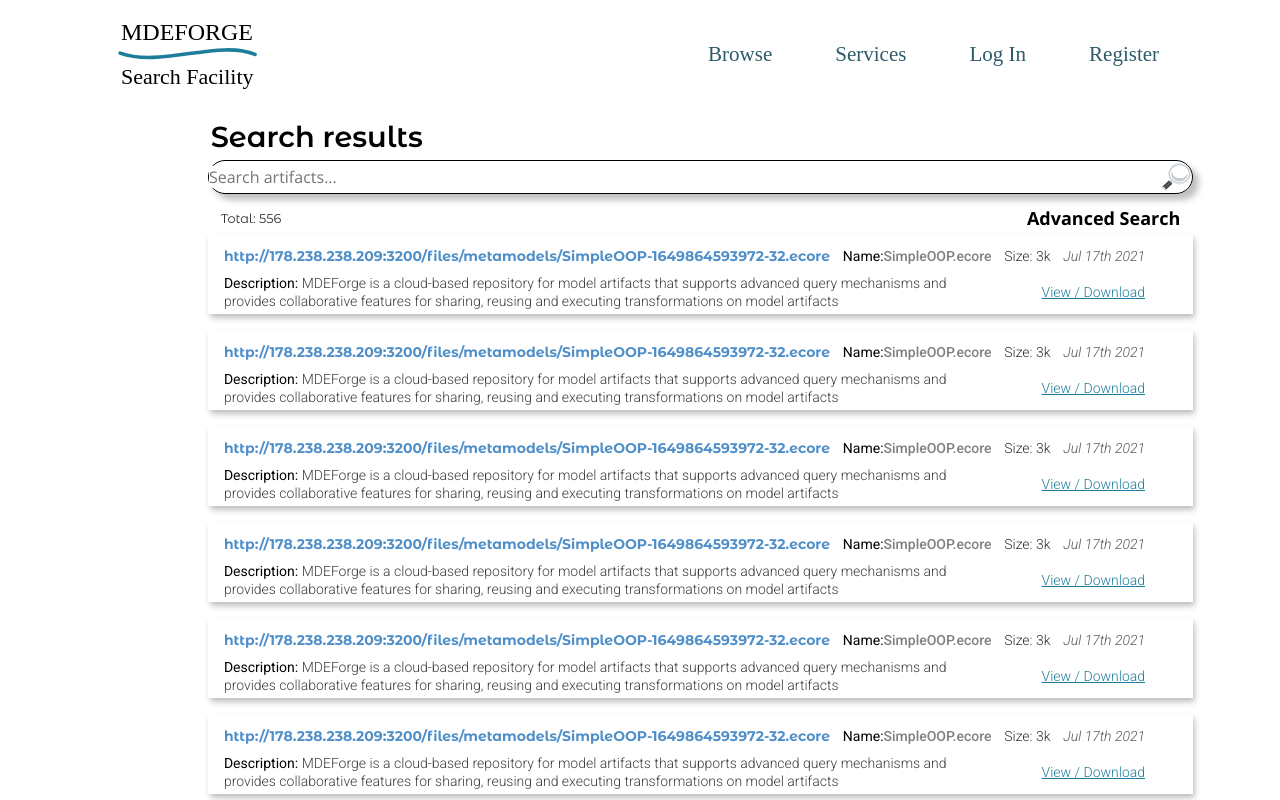
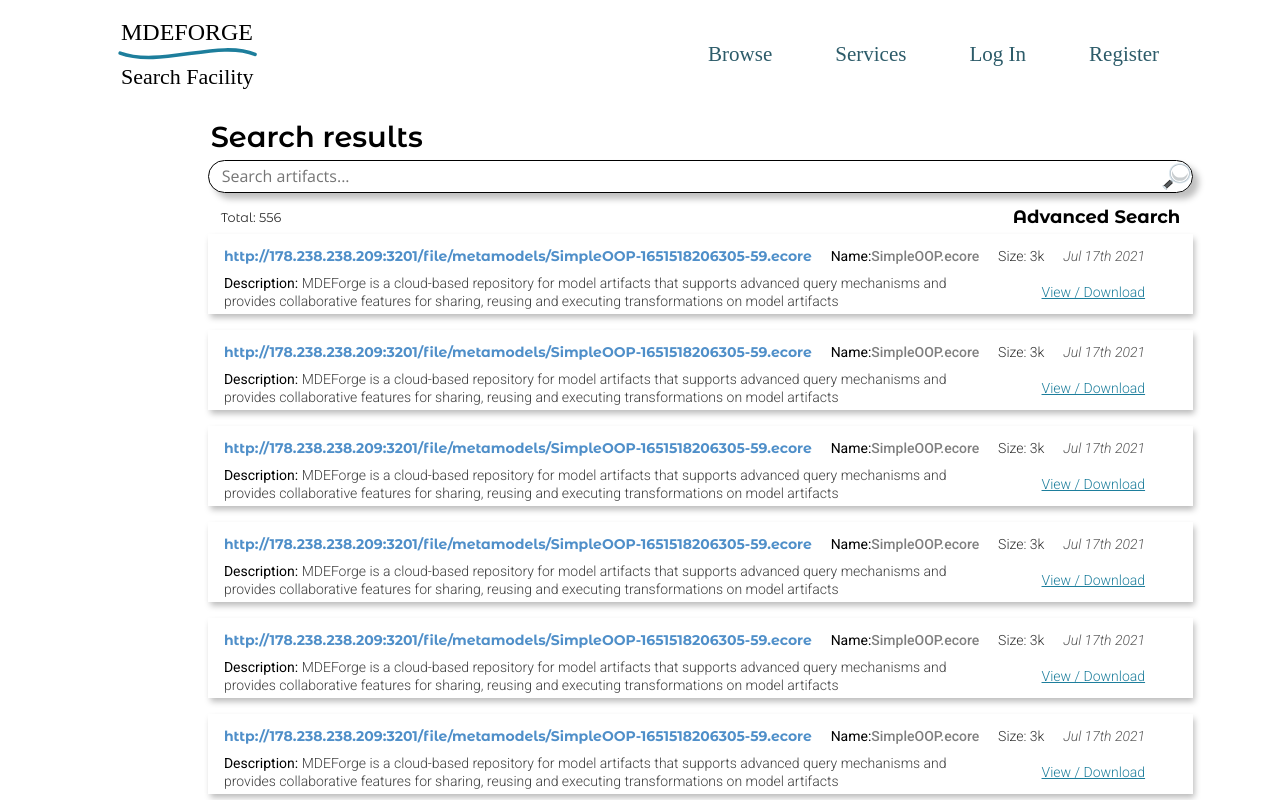
Before and after one commit to indamutsa/advanced-query, a Next.js app in the folder frontend-search/: page /result in a window 1280 px wide. Shown: the top 800 px of the page. Built offline with nearby package versions, Linux system fonts and the light colour scheme; a web font is replaced by a local one.

Commit message:
Added links to front-search

```diff
--- a/frontend-search/components/DisplayItem.js
+++ b/frontend-search/components/DisplayItem.js
@@ -5,7 +5,7 @@
 
 const DisplayItem = ({ data }) => {
   const { key, value } = data;
-  console.log(key, value);
+
   return (
     <div className={styles.dispItem}>
       <div className={styles.fieldItem}>
--- a/frontend-search/components/ResultBox.js
+++ b/frontend-search/components/ResultBox.js
@@ -1,11 +1,18 @@
 import styles from "../styles/ResultBox.module.scss";
+import Link from "next/link";
+
 const ResultBox = () => {
   return (
     <div className={styles.container}>
       <div className={styles.upperDiv}>
-        <div className={styles.url}>
-          http://178.238.238.209:3200/files/metamodels/SimpleOOP-1649864593972-32.ecore
-        </div>
+        <Link
+          target="_blank"
+          href="http://178.238.238.209:3201/file/metamodels/SimpleOOP-1651518206305-59.ecore"
+        >
+          <a target="_blank" className={styles.url}>
+            http://178.238.238.209:3201/file/metamodels/SimpleOOP-1651518206305-59.ecore
+          </a>
+        </Link>
         <div className={styles.name}>
           <p> Name:</p> <span>SimpleOOP.ecore</span>
         </div>
@@ -22,7 +29,9 @@
             artifacts
           </span>
         </div>
-        <div className={styles.viewDownload}>View / Download</div>
+        <Link href="artifact-display">
+          <div className={styles.viewDownload}>View / Download</div>
+        </Link>
       </div>
     </div>
   );
--- a/frontend-search/next.config.js
+++ b/frontend-search/next.config.js
@@ -17,7 +17,7 @@
         destination: "/ModelDisplay",
       },
       {
-        source: "/edit-model",
+        source: "/edit-artifact",
         destination: "/ModelEdit",
       },
     ];
--- a/frontend-search/package.json
+++ b/frontend-search/package.json
@@ -3,9 +3,9 @@
   "version": "0.1.0",
   "private": true,
   "scripts": {
-    "dev": "next dev",
-    "build": "next build",
-    "start": "next start",
+    "dev": "next dev -p 3500",
+    "build": "next build -p 3500",
+    "start": "next start -p 3500",
     "lint": "next lint"
   },
   "dependencies": {
--- a/frontend-search/pages/result.js
+++ b/frontend-search/pages/result.js
@@ -1,6 +1,7 @@
 import styles from "../styles/Result.module.scss";
 import Image from "next/image";
 import ResultBox from "../components/ResultBox";
+import Link from "next/link";
 
 const result = () => {
   return (
@@ -16,6 +17,7 @@
               type="text"
               required=""
             />
+            <Link href="/advanced-search">
               <Image
                 className={styles.magnify}
                 src="/image/magnify-glass.svg"
@@ -23,10 +25,13 @@
                 height="32px"
                 width="32px"
               />
+            </Link>
           </div>
           <div className={styles.metaResults}>
             <div className={styles.total}>Total: 556</div>
+            <Link href="/advanced-search">
               <div className={styles.advanced}>Advanced Search</div>
+            </Link>
           </div>
         </div>
         <div className={styles.result}>
--- a/frontend-search/styles/Result.module.scss
+++ b/frontend-search/styles/Result.module.scss
@@ -37,6 +37,7 @@
           font-family: $opensans;
           border: 0;
           font-size: 1em;
+          margin-left: 0.8em;
         }
       }
 
@@ -56,6 +57,14 @@
           font-size: large;
           font-family: $opensans;
           font-weight: 700;
+          font-family: $montserrat;
+          // padding-top: 20px;
+          // padding-right: 1px;
+          text-align: right;
+          cursor: pointer;
+        }
+        .advanced:hover {
+          color: $primary-color;
         }
       }
     }
```
Also changed, not shown: frontend-search/pages/ModelDisplay.js (+5 -2 lines), frontend-search/pages/ModelEdit.js (+6 -3 lines), 1 other file (tests, documents, lock files or other folders). Lines whose indentation alone changed are shown as unchanged.
